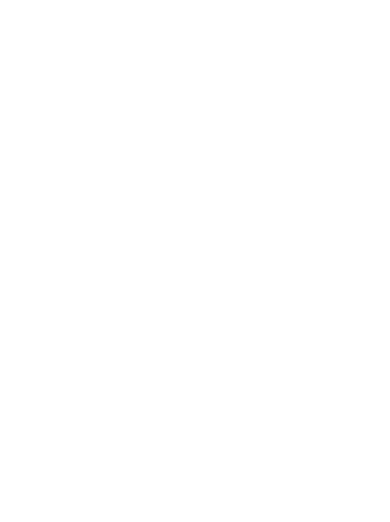
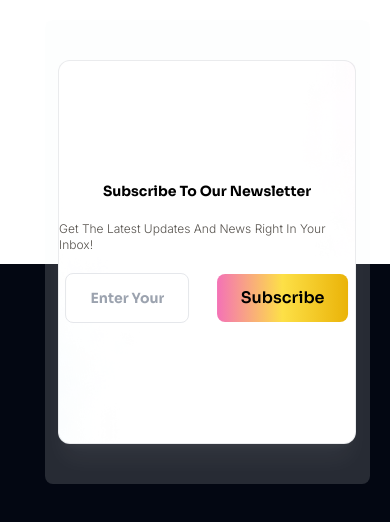
Before and after one commit to rakib-hasan-78/react-dream-11, a React (Vite) app: page / in a window 390 px wide. Shown: the part 5205-5727 px from the top of the page. Before the commit the page ends 4717 px from the top, so only its background shows below. Built offline with nearby package versions, Linux system fonts and the light colour scheme.

Commit message:
dynamic newsletter section design done

```diff
--- a/src/App.jsx
+++ b/src/App.jsx
@@ -2,6 +2,8 @@
 import Header from './components/Header';
 import Hero from './components/Hero';
 import Contents from './components/Contents';
+import Footer from './components/Footer';
+import Newsletter from './components/Newsletter';
 
 function App() {
 
@@ -12,7 +14,9 @@ function App() {
         <Header />
         <Hero />
         <Contents />
+        <Newsletter />
       </main>
+      <Footer />
     </>
   )
 }
--- a/src/components/Contents.jsx
+++ b/src/components/Contents.jsx
@@ -6,7 +6,7 @@ import SelectedPlayers from './SelectedPlayers';
 
 const Contents = () => {
     return (
-        <section className='w-full h-auto flex flex-col items-center justify-center'>
+        <section className='w-full h-auto flex flex-col items-center justify-center pb-72'>
         <Selection />
         <div className='w-full h-auto pt-3 pb-10 flex flex-wrap 3xs:flex-col lg:flex-row items-center justify-center gap-10'>
         <Card />
--- /dev/null
+++ b/src/components/EmailSub.jsx
@@ -0,0 +1,26 @@
+// import React from 'react';
+import PropTypes from 'prop-types';
+// import { PropTypes } from 'prop-types';
+
+const EmailSub = ({ parentStyle, inputStyle, btnStyle }) => {
+    return (
+        <div className={`flex items-center justify-center w-full ${parentStyle}`}>
+
+                <input type="email"
+                 placeholder='enter your email'
+                 className={`outline-none placeholder:capitalize placeholder:text-sm placeholder:font-bold px-6 py-3
+                 ${inputStyle}`}
+                  />
+                <button
+                className={`${btnStyle} px-6 py-3 font-semibold text-black bg-gradient-to-r from-pink-400 via-yellow-300 to-yellow-500 capitalize`} type="button">subscribe</button>
+        </div>
+    );
+};
+
+EmailSub.propTypes = {
+    parentStyle : PropTypes.string.isRequired,
+    inputStyle: PropTypes.string.isRequired,
+    btnStyle: PropTypes.string.isRequired,
+};
+
+export default EmailSub;
--- /dev/null
+++ b/src/components/Footer.jsx
@@ -0,0 +1,16 @@
+import React from 'react';
+import PropTypes from 'prop-types';
+
+const Footer = () => {
+    return (
+        <div className='bg-gray-950 w-full min-h-96'>
+
+        </div>
+    );
+};
+
+Footer.propTypes = {
+
+};
+
+export default Footer;
--- /dev/null
+++ b/src/components/Newsletter.jsx
@@ -0,0 +1,28 @@
+import React from 'react';
+import PropTypes from 'prop-types';
+import background from '../assets/bg-shadow.png'
+import EmailSub from './EmailSub';
+const Newsletter = () => {
+    return (
+        <div className='bg-slate-100/15 py-10 rounded-lg  inset-3 border-slate-100 w-10/12 h-auto relative top-1/2 translate-y-1/2 flex items-center justify-center bg-blend-soft-light '>
+            <div className='w-11/12 h-96 bg-white relative z-10 rounded-xl shadow-xl shadow-gray-50/5 -inset-0 border border-slate-700/10'>
+                <img className='inset-0 w-full h-full left-0 top-0 -translate-x-0 -translate-y-0 object-cover rounded-lg absolute -z-20' src={background} alt="newsletter-bg-shadow" />
+                <div className='flex flex-col items-center justify-center absolute top-1/2 left-1/2 -translate-x-2/4 -translate-y-2/4 z-30 w-full space-y-5'>
+                    <h3>subscribe to our newsletter</h3>
+                    <p className='text-stone-600'>Get the latest updates and news right in your inbox!</p>
+                    <EmailSub
+                    parentStyle={`space-x-7 flex-row`}
+                    inputStyle={`border w-5/12 rounded-lg`}
+                    btnStyle={`rounded-lg`}
+                    />
+                </div>
+            </div>
+        </div>
+    );
+};
+
+Newsletter.propTypes = {
+
+};
+
+export default Newsletter;
--- a/src/index.css
+++ b/src/index.css
@@ -39,7 +39,7 @@
         @apply 3xs:text-xs sm:text-sm lg:text-base font-bold leading-5;
     }
     p{
-        @apply font-serif 3xs:font-light lg:font-medium leading-7 3xs:text-xs md:text-sm lg:text-2xl !important;
+        @apply font-serif 3xs:font-light lg:font-medium leading-7 3xs:text-xs md:text-sm lg:text-lg !important;
     }
     span{
         @apply 3xs:text-xs sm:text-sm lg:text-base leading-5 font-normal;
```
Also changed, not shown: 2 other files (tests, documents, lock files or other folders).
